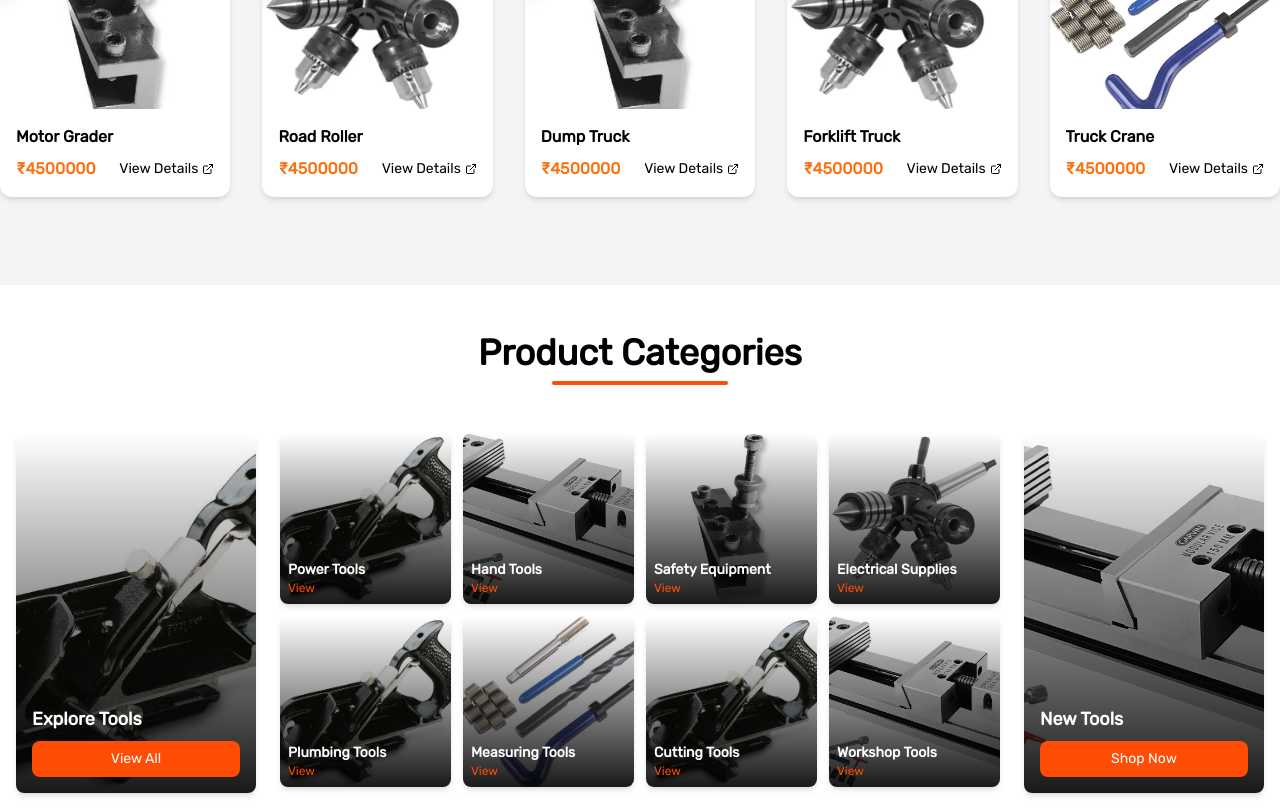
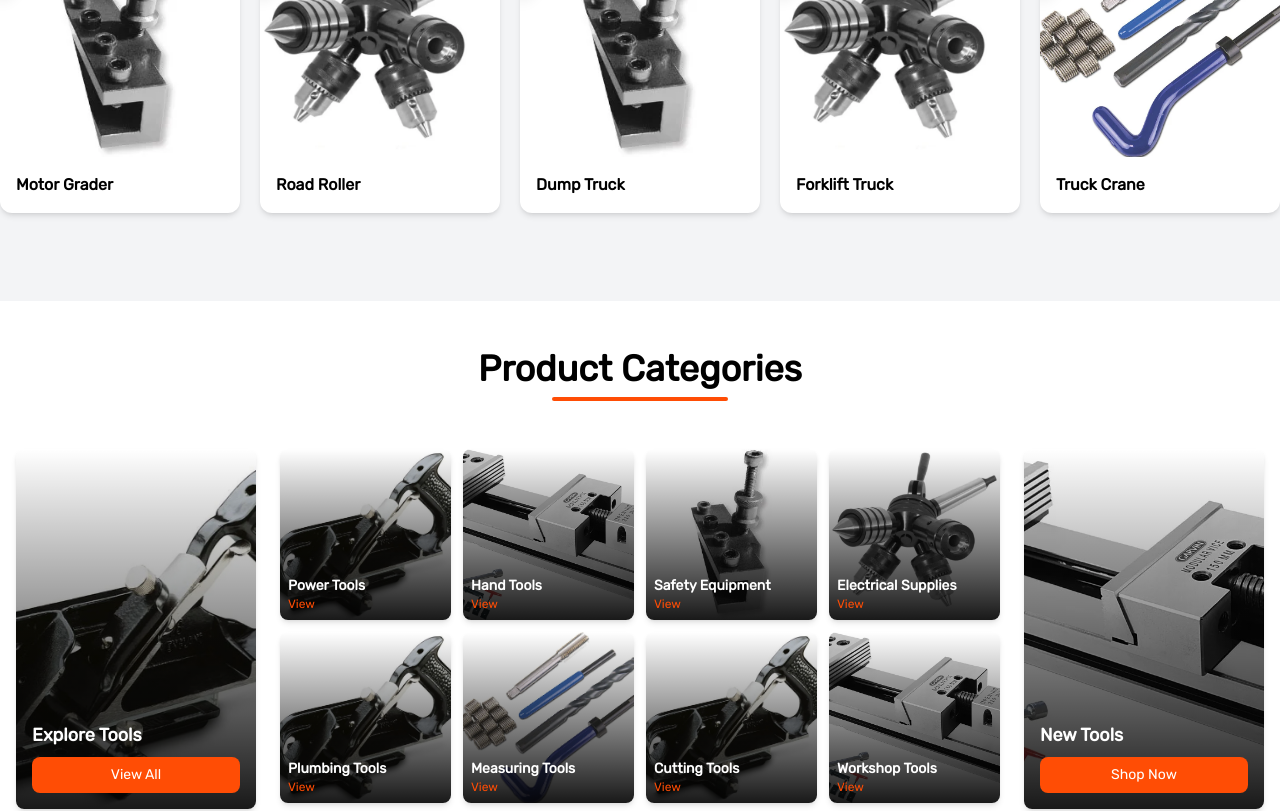
Before and after one commit to DesireDivTeam/Kaal, a Next.js app: page / in a window 1280 px wide. Shown: the part 860-1671 px from the top of the page. Built offline with nearby package versions, Linux system fonts and the light colour scheme.

Commit message:
Refactor grid gap in NewProducts component and update ProductCard layout for improved spacing

```diff
--- a/src/app/_component/NewProducts.jsx
+++ b/src/app/_component/NewProducts.jsx
@@ -36,7 +36,7 @@ export default function NewProducts() {
             </span>
           </div>
         ) : (
-          <div className="grid grid-cols-1 sm:grid-cols-2 lg:grid-cols-5 gap-8">
+          <div className="grid grid-cols-1 sm:grid-cols-2 lg:grid-cols-5 gap-5">
             {featuredProducts.map((item, index) => (
               <ProductCard
                 key={index}
--- a/src/app/_component/product-card.jsx
+++ b/src/app/_component/product-card.jsx
@@ -1,9 +1,9 @@
-import { ExternalLink } from "lucide-react";
+
 import Image from "next/image";
 import Link from "next/link";
 import React from "react";
 
-const ProductCard = ({ title, price, image, href, tag }) => {
+const ProductCard = ({ title, image, href, tag }) => {
   return (
     <Link href={href} className="block group">
       <div className="bg-white rounded-xl shadow-md hover:shadow-xl transition-all duration-300 overflow-hidden relative h-full flex flex-col">
@@ -12,7 +12,7 @@ const ProductCard = ({ title, price, image, href, tag }) => {
         </div>
         <div className="relative flex-shrink-0">
           <Image
-            className="w-full h-48 object-cover transform group-hover:scale-105 transition-transform duration-300"
+            className="w-full h-60 object-cover transform group-hover:scale-105 transition-transform duration-300"
             alt={title}
             width={300}
             height={300}
@@ -20,18 +20,9 @@ const ProductCard = ({ title, price, image, href, tag }) => {
           />
         </div>
         <div className="p-4 flex flex-col flex-grow">
-          <h2 className="text-sm lg:text-base font-semibold text-black line-clamp-2 mb-2 flex-grow">
+          <h2 className="text-sm lg:text-base font-semibold text-black line-clamp-2">
             {title}
           </h2>
-          <div className="flex flex-col lg:flex-row items-start lg:items-center justify-between gap-2">
-            <span className="text-orange-500 font-bold text-base">
-              ₹{price}
-            </span>
-            <span className="flex items-center text-black text-sm group-hover:text-orange-500 transition-colors">
-              View Details
-              <ExternalLink className="w-3 h-3 ml-1" />
-            </span>
-          </div>
         </div>
       </div>
     </Link>
```
